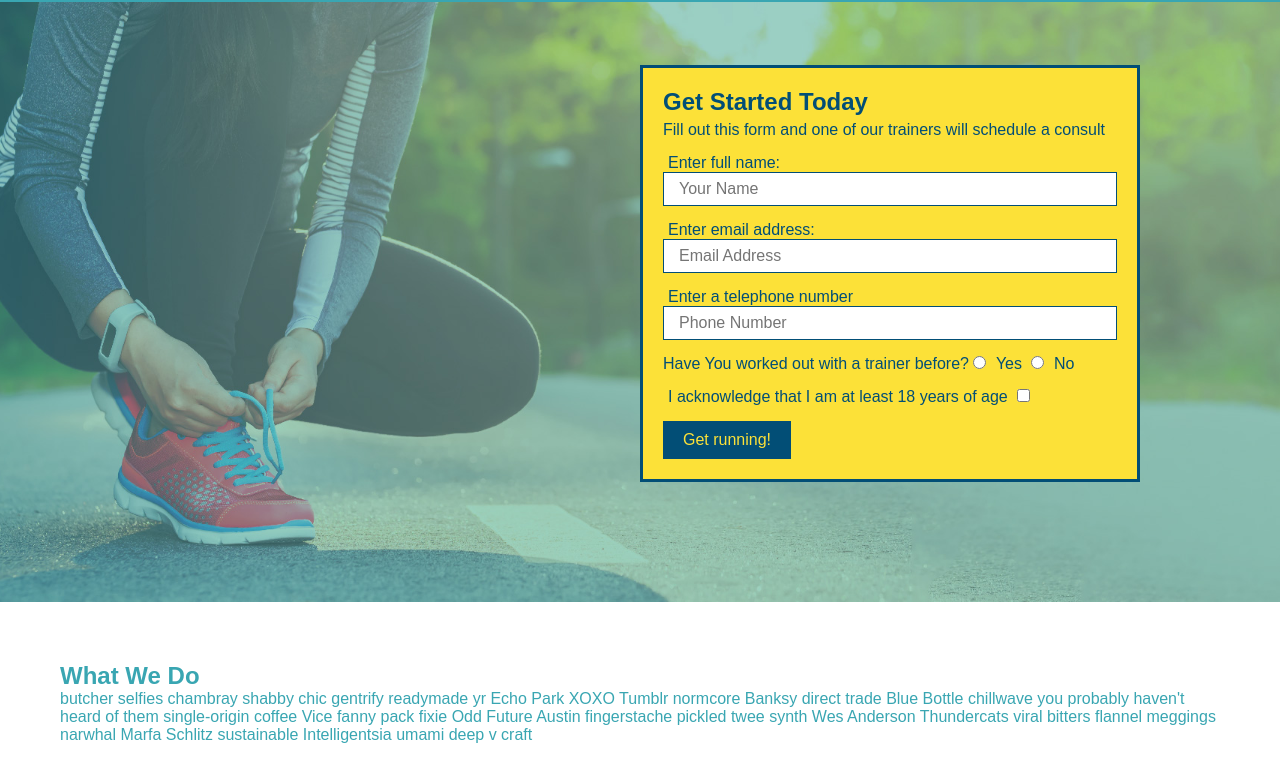
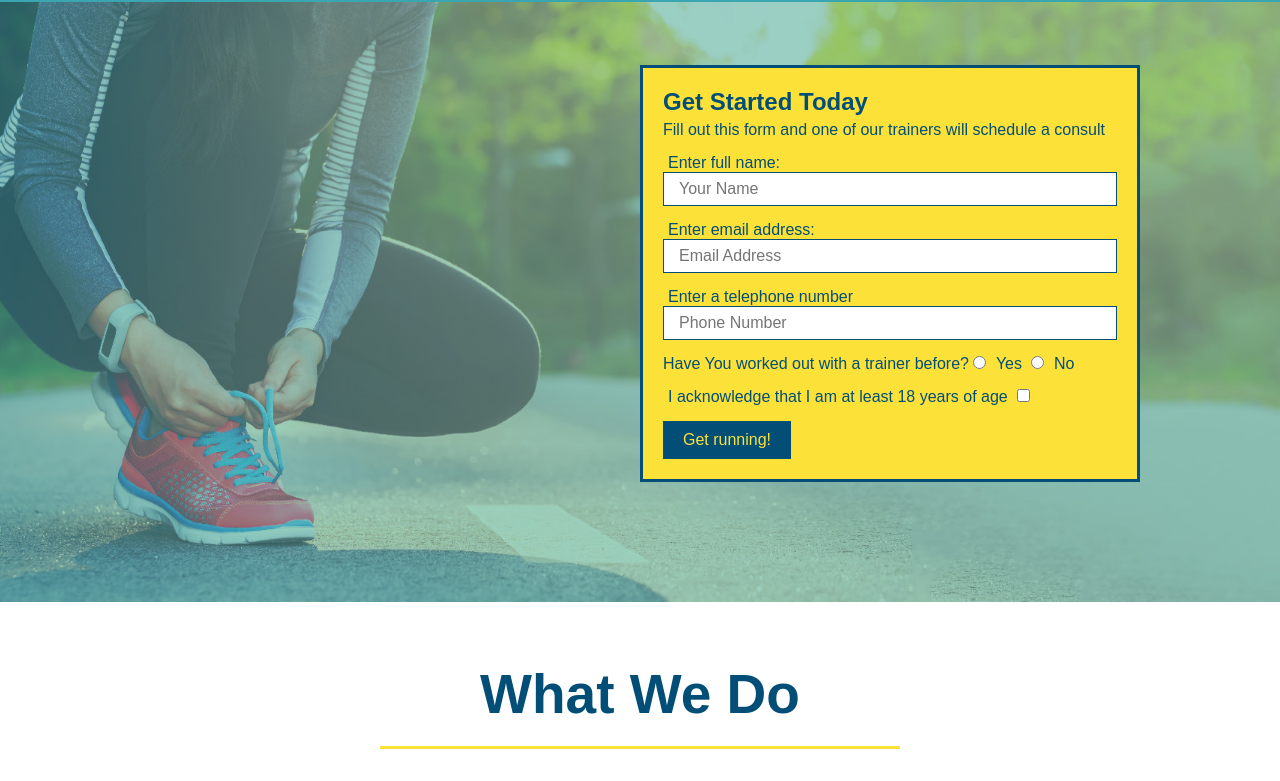
Before and after one commit to jshmtchll/run-buddy, a plain HTML site: page index.html in a window 1280 px wide. Shown: the part 80-861 px from the top of the page. Drawn offline with Linux system fonts and the light colour scheme.

Commit message:
style what we do section

```diff
--- a/assets/css/style.css
+++ b/assets/css/style.css
@@ -130,3 +130,27 @@ margin: 0px;
     font-size: 16px;
 }
 /* hero style end */
+
+/* what we do section */
+
+.intro {
+    text-align: center;
+}
+
+.intro h2 {
+    font-size: 55px;
+    color: #024e76;
+    margin-bottom: 35px;
+    padding: 0px 100px 20px 100px;
+    border-bottom: 3px solid;
+    border-color: #fce138;
+    display: inline-block;
+}
+
+.intro p {
+    line-height: 1.7;
+    color: #39a6b2;
+    width: 80%;
+    font-size: 20px;
+    margin: 0 auto;
+}
--- a/index.html
+++ b/index.html
@@ -69,7 +69,7 @@
     <!--end hero-->
 
     <!--"what we do" section-->
-    <section id="what-we-do">
+    <section id="what-we-do" class="intro">
         <h2>What We Do</h2>
         <p>
             butcher selfies chambray shabby chic gentrify readymade yr Echo Park XOXO Tumblr
```
